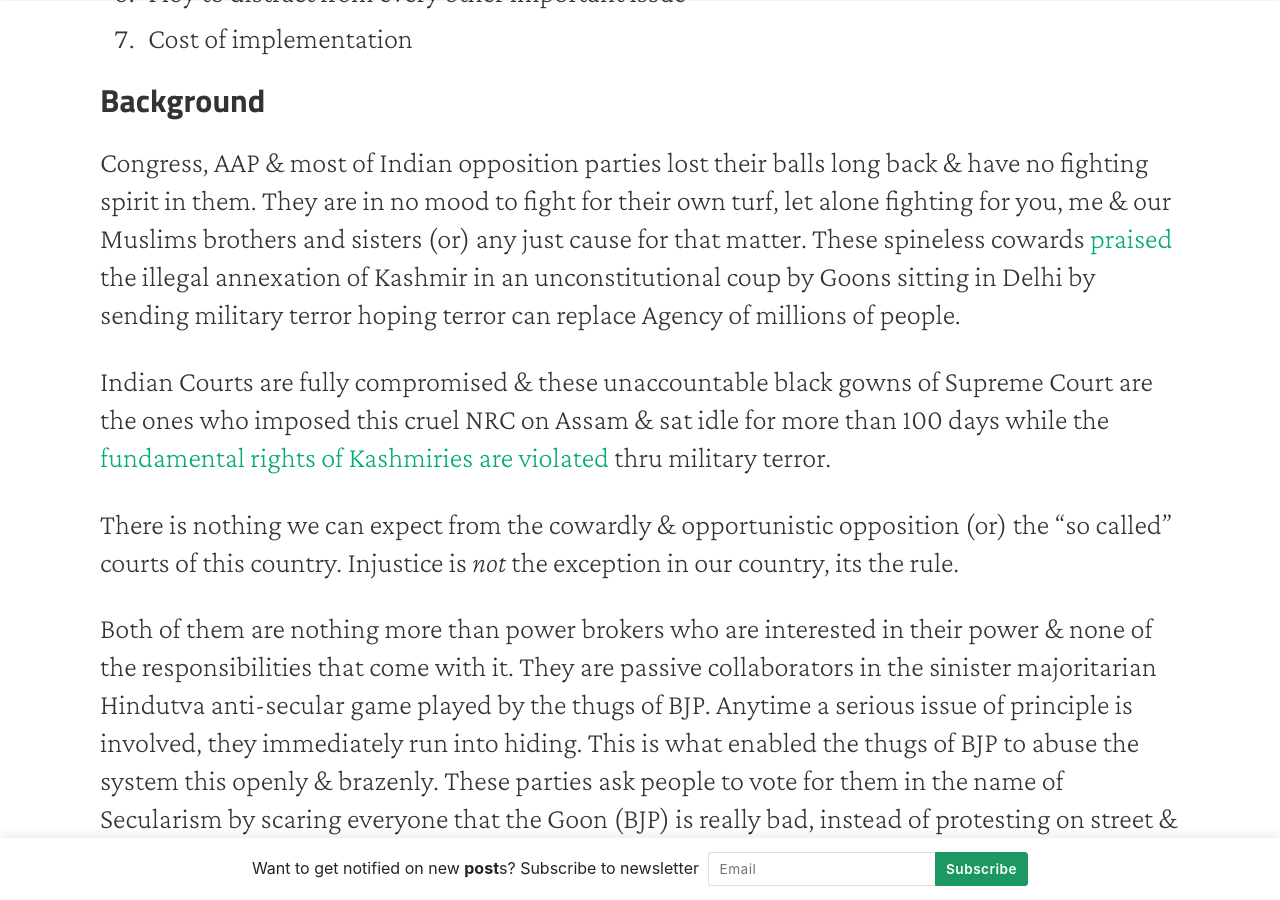
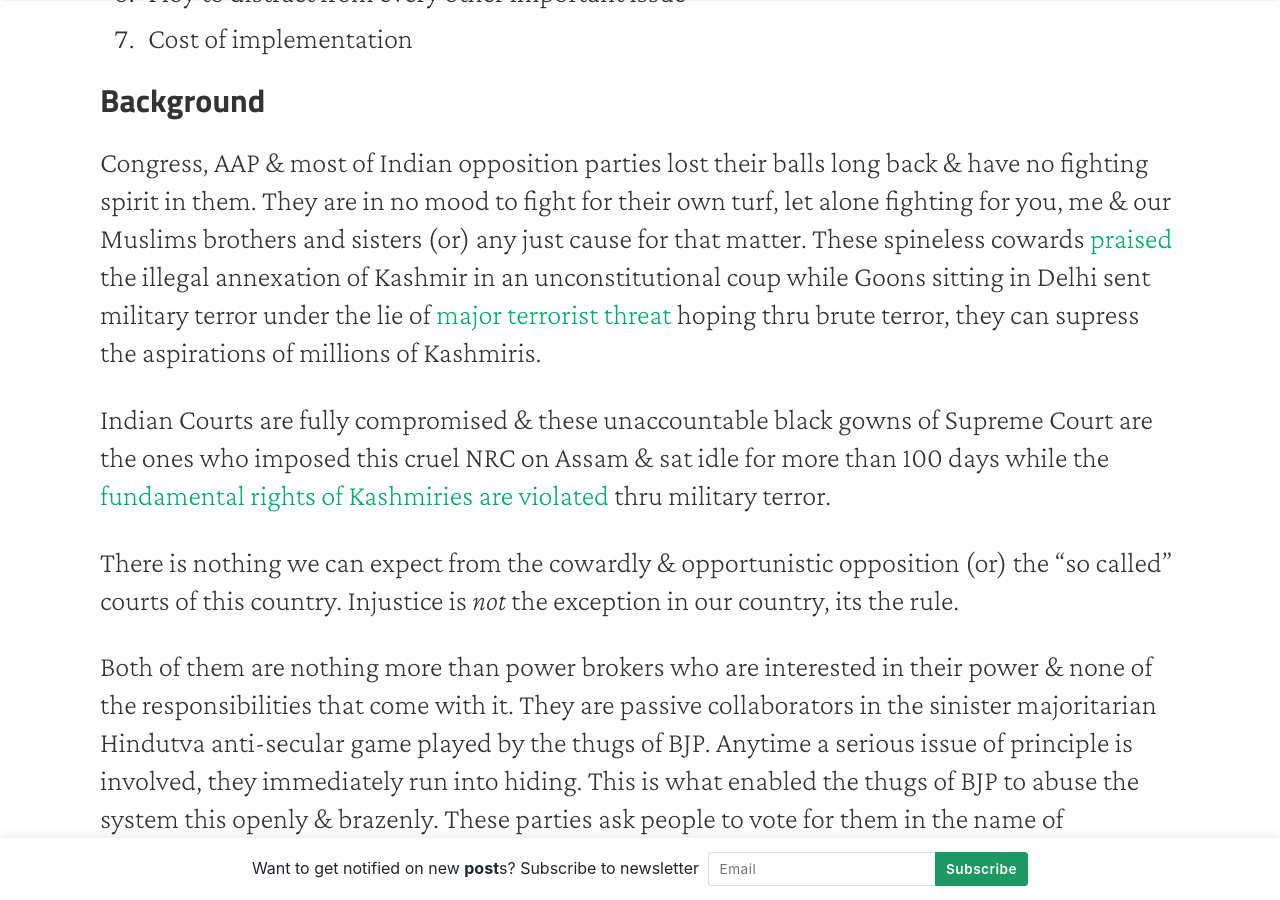
Before and after one commit to thekalinga/thekalinga.in, a Jekyll site: the page built from _posts/2019-11-24-why-fascist-nrc-should-be-opposed/2019-11-24-why-fascist-nrc-should-be-opposed.md, in a window 1280 px wide and 900 px high, scrolled down 1238 px. Built offline with Jekyll 4.4.1, drawn with Linux system fonts in a browser that asks for light colours; nearby versions of some CDN libraries.

Commit message:
fixed minor issue

```diff
--- a/_posts/2019-11-24-why-fascist-nrc-should-be-opposed/2019-11-24-why-fascist-nrc-should-be-opposed.md
+++ b/_posts/2019-11-24-why-fascist-nrc-should-be-opposed/2019-11-24-why-fascist-nrc-should-be-opposed.md
@@ -41,7 +41,7 @@
 
 Congress, AAP & most of Indian opposition parties lost their balls long back & have no fighting spirit in them.
 They are in no mood to fight for their own turf, let alone fighting for you, me & our Muslims brothers and sisters (or) any just cause for that matter.
-These spineless cowards [praised](https://www.telegraphindia.com/india/aap-hails-scrapping-of-article-370-supports-bill-on-bifurcation-of-j-k/cid/1695887) the illegal annexation of Kashmir in an unconstitutional coup by Goons sitting in Delhi by sending military terror hoping terror can replace Agency of millions of people.
+These spineless cowards [praised](https://www.telegraphindia.com/india/aap-hails-scrapping-of-article-370-supports-bill-on-bifurcation-of-j-k/cid/1695887) the illegal annexation of Kashmir in an unconstitutional coup while Goons sitting in Delhi sent military terror under the lie of [major terrorist threat](https://thewire.in/politics/bjp-kashmir-terrorist-threat-lie-article-370) hoping thru brute terror, they can supress the aspirations of millions of Kashmiris.
 
 Indian Courts are fully compromised & these unaccountable black gowns of Supreme Court are the ones who imposed this cruel NRC on Assam & sat idle for more than 100 days while the [fundamental rights of Kashmiries are violated](https://www.livelaw.in/top-stories/kashmir-internet-shutdown-for-over-100-days-a-violation-of-right-to-life-submits-dushyant-dave-149949) thru military terror.
 
```
